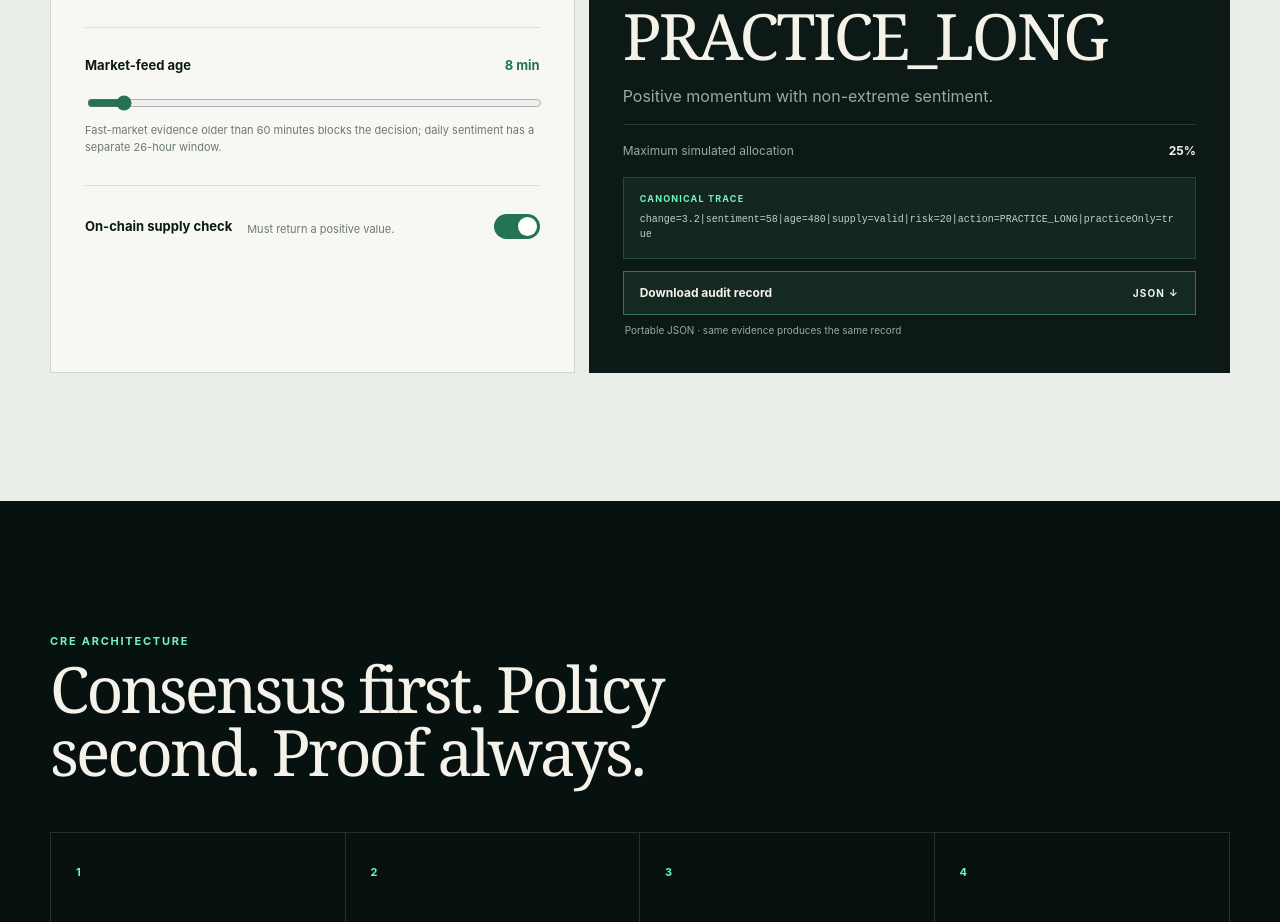
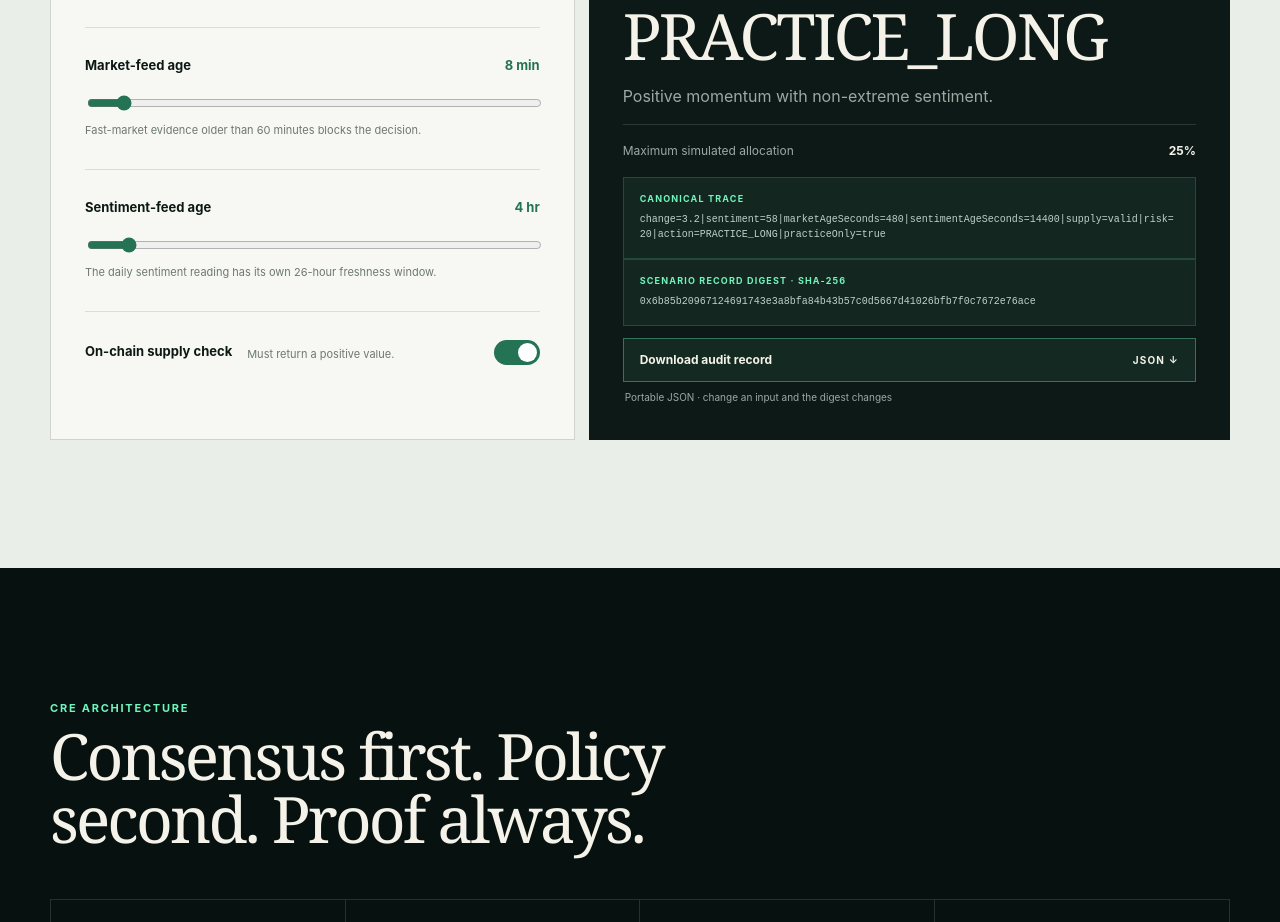
Before and after one commit to idforfugen/signalledger-cre, a plain HTML site: page docs/index.html in a window 1280 px wide. Shown: the part 3300-4222 px from the top of the page. Drawn offline with Linux system fonts and the light colour scheme.

Commit message:
Align interactive audit with CRE freshness policy

```diff
--- a/docs/app.js
+++ b/docs/app.js
@@ -1,36 +1,65 @@
-import { buildAuditRecord, evaluateScenario } from './policy.js'
+import { buildAuditRecord, evaluateScenario, sealAuditRecord } from './policy.js'
 
 const changeInput = document.querySelector('#change')
 const sentimentInput = document.querySelector('#sentiment')
-const ageInput = document.querySelector('#age')
+const marketAgeInput = document.querySelector('#market-age')
+const sentimentAgeInput = document.querySelector('#sentiment-age')
 const supplyInput = document.querySelector('#supply')
 const downloadButton = document.querySelector('#download-audit')
 const downloadStatus = document.querySelector('#download-status')
 
 let currentAuditRecord
+let evaluationVersion = 0
 
-function evaluate() {
+async function evaluate() {
+  const version = ++evaluationVersion
   const change = Number(changeInput.value)
   const sentiment = Number(sentimentInput.value)
-  const ageMinutes = Number(ageInput.value)
+  const marketAgeMinutes = Number(marketAgeInput.value)
+  const sentimentAgeHours = Number(sentimentAgeInput.value)
   const validSupply = supplyInput.checked
-  const result = evaluateScenario({ change, sentiment, ageMinutes, validSupply })
+  const result = evaluateScenario({
+    change,
+    sentiment,
+    marketAgeMinutes,
+    sentimentAgeHours,
+    validSupply,
+  })
   const { action, riskScore, maxSimulatedAllocationPercent, rationale } = result.decision
-  currentAuditRecord = buildAuditRecord(result)
+  currentAuditRecord = undefined
+  downloadButton.disabled = true
 
   document.querySelector('#change-output').textContent = `${change >= 0 ? '+' : ''}${change.toFixed(1)}%`
   document.querySelector('#sentiment-output').textContent = sentiment
-  document.querySelector('#age-output').textContent = `${ageMinutes} min`
+  document.querySelector('#market-age-output').textContent = `${marketAgeMinutes} min`
+  document.querySelector('#sentiment-age-output').textContent = `${sentimentAgeHours} hr`
   document.querySelector('#risk-score').textContent = riskScore
   document.querySelector('#score-ring').style.setProperty('--score', riskScore)
   document.querySelector('#action').textContent = action
   document.querySelector('#rationale').textContent = rationale
   document.querySelector('#allocation').textContent = `${maxSimulatedAllocationPercent}%`
   document.querySelector('#trace-value').textContent = result.canonicalTrace
-  downloadStatus.textContent = 'Portable JSON · same evidence produces the same record'
+  document.querySelector('#record-digest').textContent = 'Calculating…'
+  downloadStatus.textContent = 'Sealing deterministic audit record…'
+
+  try {
+    const sealedRecord = await sealAuditRecord(buildAuditRecord(result))
+    if (version !== evaluationVersion) return
+
+    currentAuditRecord = sealedRecord
+    document.querySelector('#record-digest').textContent = sealedRecord.recordDigest.value
+    downloadButton.disabled = false
+    downloadStatus.textContent = 'Portable JSON · change an input and the digest changes'
+  } catch {
+    if (version !== evaluationVersion) return
+    document.querySelector('#record-digest').textContent = 'Digest unavailable in this browser'
+    downloadStatus.textContent = 'Audit export is unavailable without Web Crypto'
+  }
 }
 
 function downloadAuditRecord() {
+  if (!currentAuditRecord) return
+
   const blob = new Blob([`${JSON.stringify(currentAuditRecord, null, 2)}\n`], {
     type: 'application/json',
   })
@@ -45,7 +74,7 @@ function downloadAuditRecord() {
   downloadStatus.textContent = 'Audit record downloaded · no data left this browser'
 }
 
-for (const input of [changeInput, sentimentInput, ageInput, supplyInput]) {
+for (const input of [changeInput, sentimentInput, marketAgeInput, sentimentAgeInput, supplyInput]) {
   input.addEventListener('input', evaluate)
   input.addEventListener('change', evaluate)
 }
--- a/docs/index.html
+++ b/docs/index.html
@@ -131,9 +131,14 @@
                 <small>Extreme fear or greed adds risk.</small>
               </label>
               <label>
-                <span><b>Market-feed age</b><output id="age-output">8 min</output></span>
-                <input id="age" type="range" min="0" max="120" value="8" step="1" />
-                <small>Fast-market evidence older than 60 minutes blocks the decision; daily sentiment has a separate 26-hour window.</small>
+                <span><b>Market-feed age</b><output id="market-age-output">8 min</output></span>
+                <input id="market-age" type="range" min="0" max="120" value="8" step="1" />
+                <small>Fast-market evidence older than 60 minutes blocks the decision.</small>
+              </label>
+              <label>
+                <span><b>Sentiment-feed age</b><output id="sentiment-age-output">4 hr</output></span>
+                <input id="sentiment-age" type="range" min="0" max="52" value="4" step="1" />
+                <small>The daily sentiment reading has its own 26-hour freshness window.</small>
               </label>
               <label class="toggle-row">
                 <span><b>On-chain supply check</b><small>Must return a positive value.</small></span>
@@ -155,10 +160,14 @@
               <div class="allocation"><span>Maximum simulated allocation</span><b id="allocation">25%</b></div>
               <div class="trace">
                 <span>Canonical trace</span>
-                <code id="trace-value">change=3.2|sentiment=58|age=480|supply=valid</code>
+                <code id="trace-value">change=3.2|sentiment=58|marketAgeSeconds=480|sentimentAgeSeconds=14400|supply=valid</code>
+              </div>
+              <div class="trace record-digest">
+                <span>Scenario record digest · SHA-256</span>
+                <code id="record-digest">Calculating…</code>
               </div>
               <div class="audit-export">
-                <button id="download-audit" type="button">
+                <button id="download-audit" type="button" disabled>
                   Download audit record <span>JSON ↓</span>
                 </button>
                 <p id="download-status" aria-live="polite">Portable JSON · same evidence produces the same record</p>
@@ -191,6 +200,6 @@
       <p>Built for BLI Legal Tech Hackathon 2 · Chainlink CRE + Autonomous Agents</p>
     </footer>
 
-    <script type="module" src="app.js?v=20261004-audit"></script>
+    <script type="module" src="app.js?v=20261004-freshness"></script>
   </body>
 </html>
--- a/docs/policy.js
+++ b/docs/policy.js
@@ -11,6 +11,13 @@ export const VERIFIED_CRE_REFERENCE = Object.freeze({
 
 const assertFinite = (label, value) => {
   if (!Number.isFinite(value)) throw new TypeError(`${label} must be a finite number`)
+}
+
+const assertRange = (label, value, minimum, maximum) => {
+  assertFinite(label, value)
+  if (value < minimum || value > maximum) {
+    throw new RangeError(`${label} must be between ${minimum} and ${maximum}`)
+  }
 }
 
 const riskFromChange = (change) => {
@@ -29,12 +36,24 @@ const riskFromSentiment = (sentiment) => {
   return 5
 }
 
-export function evaluateScenario({ change, sentiment, ageMinutes, validSupply }) {
+export function evaluateScenario({
+  change,
+  sentiment,
+  marketAgeMinutes,
+  sentimentAgeHours,
+  validSupply,
+}) {
   assertFinite('change', change)
-  assertFinite('sentiment', sentiment)
-  assertFinite('ageMinutes', ageMinutes)
+  assertRange('sentiment', sentiment, 0, 100)
+  assertRange('marketAgeMinutes', marketAgeMinutes, 0, Number.MAX_SAFE_INTEGER)
+  assertRange('sentimentAgeHours', sentimentAgeHours, 0, Number.MAX_SAFE_INTEGER)
+  if (typeof validSupply !== 'boolean') {
+    throw new TypeError('validSupply must be a boolean')
+  }
 
-  const stale = ageMinutes > 60
+  const staleMarket = marketAgeMinutes > 60
+  const staleSentiment = sentimentAgeHours > 26
+  const stale = staleMarket || staleSentiment
   let risk = riskFromChange(change) + riskFromSentiment(sentiment)
   if (stale) risk += 50
   if (!validSupply) risk += 100
@@ -46,9 +65,11 @@ export function evaluateScenario({ change, sentiment, ageMinutes, validSupply })
 
   if (stale || !validSupply) {
     action = 'BLOCKED_STALE_OR_INVALID'
-    rationale = stale
-      ? 'Evidence exceeded the 60-minute freshness limit.'
-      : 'The on-chain supply gate did not return a valid value.'
+    const failures = []
+    if (staleMarket) failures.push('Market evidence exceeded the 60-minute freshness limit.')
+    if (staleSentiment) failures.push('Sentiment evidence exceeded the 26-hour freshness limit.')
+    if (!validSupply) failures.push('The on-chain supply gate did not return a valid value.')
+    rationale = failures.join(' ')
   } else if (risk >= 70) {
     action = 'REDUCE_EXPOSURE'
     allocation = 20
@@ -66,7 +87,8 @@ export function evaluateScenario({ change, sentiment, ageMinutes, validSupply })
   const canonicalTrace = [
     `change=${change}`,
     `sentiment=${sentiment}`,
-    `age=${ageMinutes * 60}`,
+    `marketAgeSeconds=${marketAgeMinutes * 60}`,
+    `sentimentAgeSeconds=${sentimentAgeHours * 60 * 60}`,
     `supply=${validSupply ? 'valid' : 'invalid'}`,
     `risk=${risk}`,
     `action=${action}`,
@@ -77,7 +99,8 @@ export function evaluateScenario({ change, sentiment, ageMinutes, validSupply })
     evidence: {
       btc24hChangePercent: change,
       sentimentScore: sentiment,
-      marketFeedAgeSeconds: ageMinutes * 60,
+      marketFeedAgeSeconds: marketAgeMinutes * 60,
+      sentimentFeedAgeSeconds: sentimentAgeHours * 60 * 60,
       onChainSupplyGate: validSupply ? 'valid' : 'invalid',
     },
     decision: {
@@ -98,6 +121,14 @@ export function buildAuditRecord(result) {
     evidence: result.evidence,
     decision: result.decision,
     canonicalTrace: result.canonicalTrace,
+    policy: {
+      identifier: 'signalledger.practice-policy.v1',
+      marketMaxAgeSeconds: 3600,
+      sentimentMaxAgeSeconds: 93600,
+      requiresPositiveOnChainSupply: true,
+      implementationUrl:
+        'https://github.com/idforfugen/signalledger-cre/blob/main/docs/policy.js',
+    },
     verifiedCreReference: VERIFIED_CRE_REFERENCE,
     safetyControls: {
       broadcastsTransactions: false,
@@ -106,3 +137,22 @@ export function buildAuditRecord(result) {
     },
   }
 }
+
+const toHex = (bytes) =>
+  Array.from(bytes, (byte) => byte.toString(16).padStart(2, '0')).join('')
+
+export async function sealAuditRecord(record, cryptoProvider = globalThis.crypto) {
+  if (!cryptoProvider?.subtle) throw new Error('Web Crypto is required to seal the audit record')
+
+  const payload = new TextEncoder().encode(JSON.stringify(record))
+  const digest = await cryptoProvider.subtle.digest('SHA-256', payload)
+
+  return {
+    ...record,
+    recordDigest: {
+      algorithm: 'SHA-256',
+      value: `0x${toHex(new Uint8Array(digest))}`,
+      scope: 'UTF-8 JSON of this record before recordDigest is attached',
+    },
+  }
+}
--- a/docs/styles.css
+++ b/docs/styles.css
@@ -142,7 +142,8 @@ input[type="range"] { width: 100%; accent-color: #247354; margin-top: 20px; }
 .trace code { display: block; margin-top: 9px; color: #bdd2c8; font-size: 10px; overflow-wrap: anywhere; }
 .audit-export { margin-top: 12px; }
 .audit-export button { width: 100%; display: flex; justify-content: space-between; align-items: center; gap: 20px; border: 1px solid rgba(113,245,189,.36); background: rgba(113,245,189,.07); color: var(--ink); padding: 15px 16px; font: 750 12px/1 var(--sans); cursor: pointer; }
-.audit-export button:hover, .audit-export button:focus-visible { background: var(--mint); color: var(--dark); outline: 0; }
+.audit-export button:not(:disabled):hover, .audit-export button:not(:disabled):focus-visible { background: var(--mint); color: var(--bg); outline: 0; }
+.audit-export button:disabled { cursor: progress; opacity: .55; }
 .audit-export button span { font-size: 10px; letter-spacing: .12em; }
 .audit-export p { min-height: 16px; margin: 8px 2px 0; color: var(--muted); font-size: 10px; }
 
```
Also changed, not shown: SUBMISSION.md (+4 -4 lines), docs/policy.test.js (+49 -5 lines), README.md.
